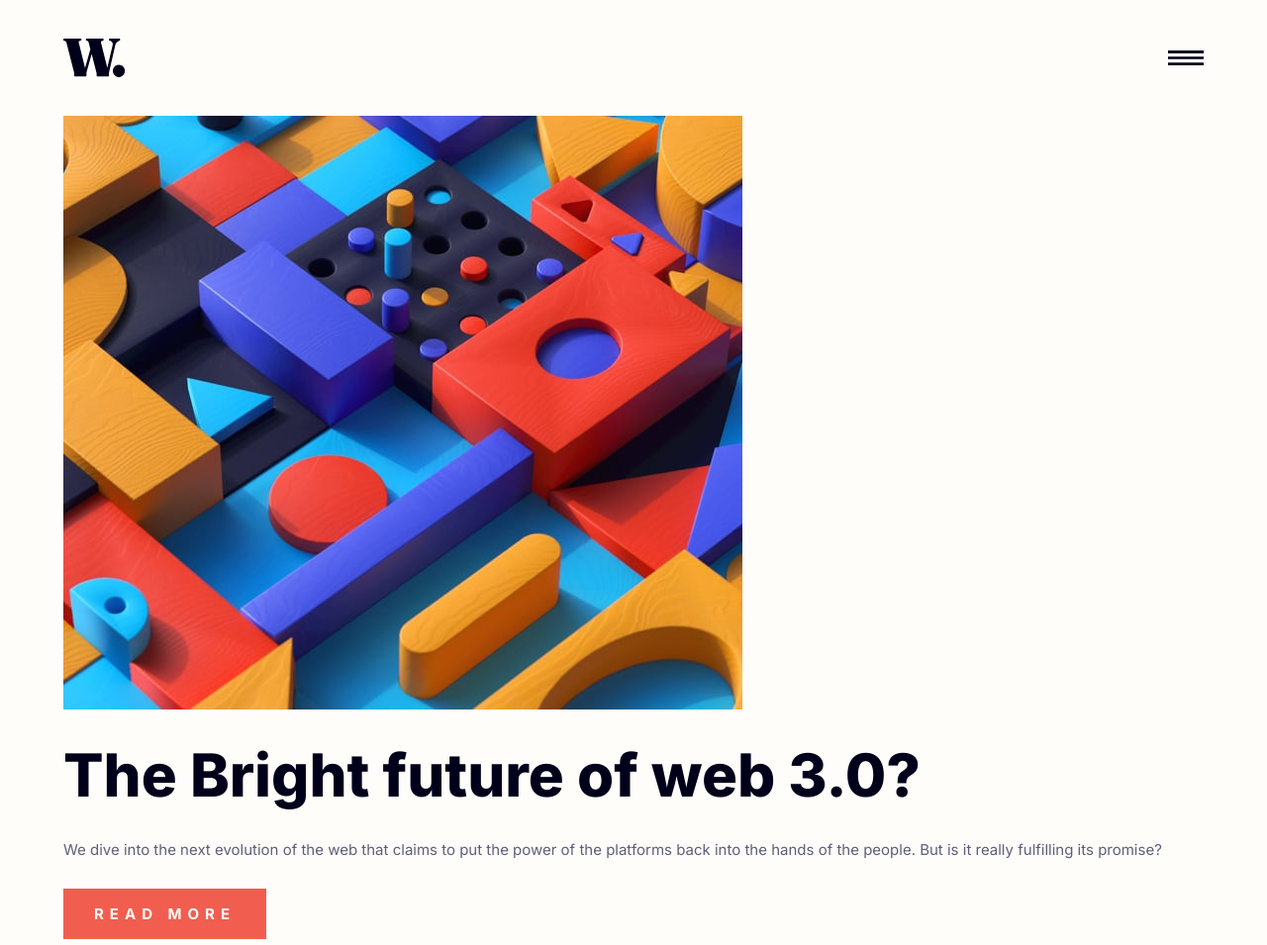
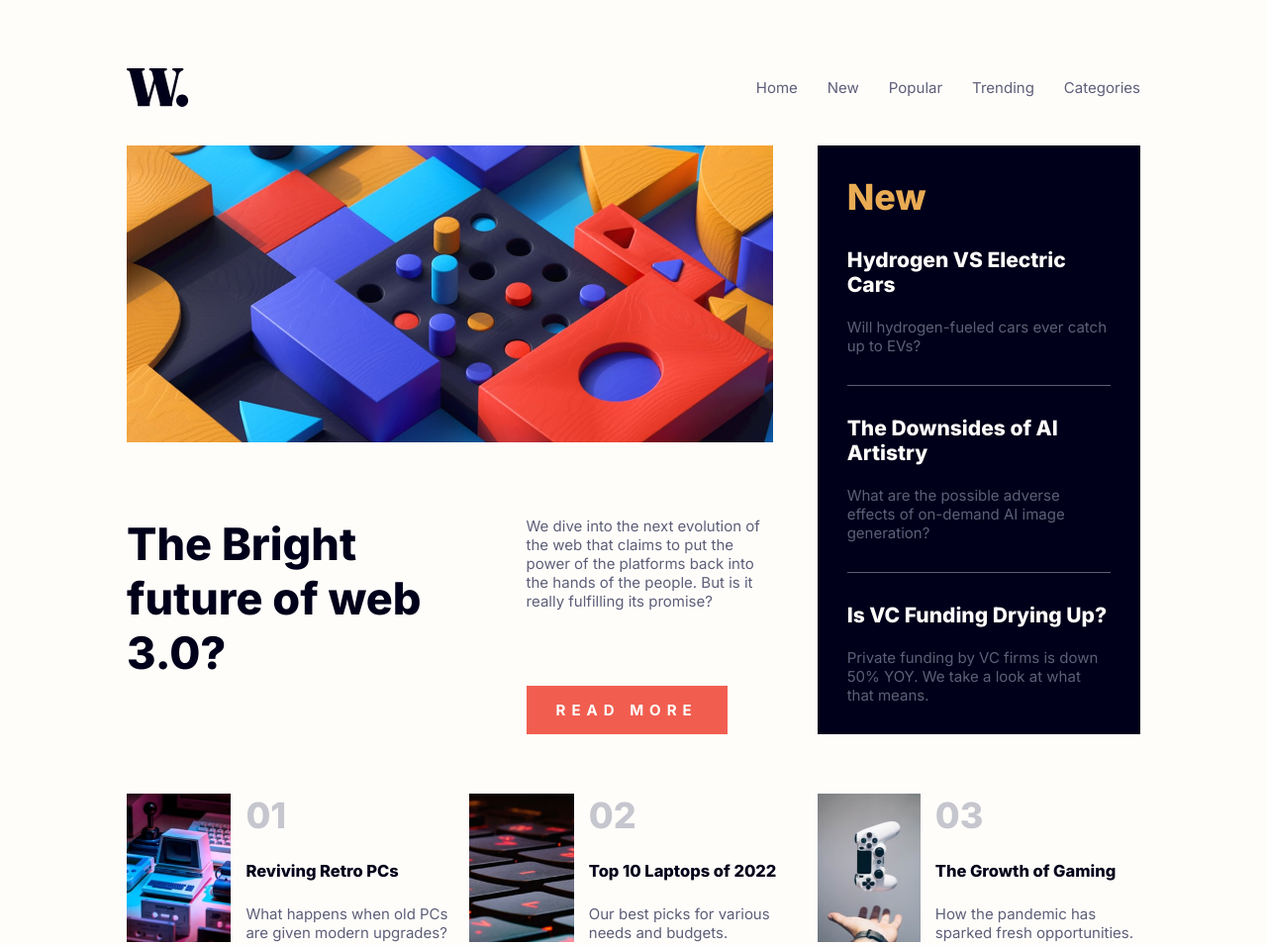
Before and after one commit to WORTH65/front-end-mentor-challenge-5, a plain HTML site: page index.html in a window 1280 px wide. Shown: the top 955 px of the page at 99% size. Drawn offline with Linux system fonts and the light colour scheme.

Commit message:
Desktop Layout

```diff
--- a/index.html
+++ b/index.html
@@ -80,8 +80,10 @@
                     </article>
                 </section>
 
+            </section>
+
             <!-- More Articles Section -->
-                <section class="moreArticlesGrid">
+            <section class="moreArticlesGrid container">
                 <article class="moreArticlesChild">
                     <div class="moreArticlesImg">
                         <img src="assets/images/image-retro-pcs.jpg" alt="Reviving Retro PCs" />
@@ -116,8 +118,6 @@
                 </article>
             </section>
             <!-- /More Articles Section -->
-
-            </section>
         </main>
         <!-- /Main customer -->
 
--- a/scss/style.scss
+++ b/scss/style.scss
@@ -46,6 +46,22 @@ body {
     background-color: $offWhite;
     color: $darkGrayBlue;
     font-family: 'Inter', sans-serif;
+    scrollbar-width: thin;
+    scrollbar-color: $red;
+    &::-webkit-scrollbar {
+        width: .6em;
+    }
+    &::-webkit-scrollbar-track {
+        border: 2px solid $offWhite;
+    }
+    &::-webkit-scrollbar-thumb {
+        background-color: $red;
+        border: 2px solid $offWhite;
+        border-radius: 100vw;
+        &:hover {
+            background-color: $orange;
+        }
+    }
 }
 html, body {
     width: 100vw;
@@ -76,20 +92,19 @@ h2 {
 }
 .btn {
     display: inline-block;
+    width: max-content;
     cursor: pointer;
     &.btnPrimary {
         color: $offWhite;
         background-color: $red;
-        border: 1px solid transparent;
         text-transform: uppercase;
         letter-spacing: .4em;
         font-weight: 700;
         padding: 1em 2em;
         transition: .3s;
         &:hover {
-            background-color: transparent;
-            color: $red;
-            border: 1px solid $red;
+            background-color: $darkBlue;
+            color: $offWhite;
         }
     }
 }
@@ -164,6 +179,12 @@ h2 {
         align-items: flex-start;
         justify-content: space-between;
         list-style: none;
+        a {
+            transition: .3s;
+            &:hover {
+                color: $red;
+            }
+        }
         & > *:not(:last-child) {
             margin-bottom: 1.4em;
         }
@@ -212,6 +233,11 @@ h2 {
         .newPost h3 {
             margin-bottom: 1em;
             font-size: 1.4rem;
+            cursor: pointer;
+            transition: .3s;
+            &:hover {
+                color: $orange;
+            }
         }
         .newPostBorder {
             border-top: 1px solid $darkGrayBlue;
@@ -226,6 +252,7 @@ h2 {
 .moreArticlesGrid {
     display: grid;
     grid-template-columns: 1fr;
+    margin-top: 2em;
     gap: 2em;
     .moreArticlesChild {
         display: grid;
@@ -241,7 +268,120 @@ h2 {
         }
         h3 {
             font-size: 1.1rem;
+            cursor: pointer;
+            transition: .3s;
+            &:hover {
+                color: $red;
+            }
         }
     }
 }
 // /More Articles Section
+
+// Media Queries
+@media only screen and (min-width: 576px) {
+    .heroGrid {
+        .gridItemLeft {
+            grid-template-columns: 3fr 2fr;
+        }
+        .heroImgContainer {
+            grid-column: span 5;
+            img {
+                width: 100%;
+            }
+        }
+        .heroText {
+            display: flex;
+            flex-direction: column;
+            justify-content: space-between;
+        }
+    }
+    .moreArticlesGrid {
+        grid-template-columns: repeat(2, 2fr);
+    }
+    .moreArticlesImg {
+        img {
+            height: 8em;
+        }
+    }
+}
+@media only screen and (min-width: 768px) {
+    .siteHeader {
+        .hamburgerIcon {
+            display: none;
+        }
+        .headerMenu {
+            position: static;
+            min-height: auto;
+            padding: 0;
+        }
+        .headerLinks {
+            flex-direction: row;
+            justify-content: flex-end;
+            gap: 2em;
+            .headerLink {
+                color: $darkGrayBlue;
+            }
+            & > *:not(:last-child) {
+                margin: 0;
+            }
+        }
+    }
+}
+@media only screen and (min-width: 992px) {
+    body {
+        padding: 2em 0;
+    }
+    h2 {
+        font-size: 2.4rem;
+    }
+    .container {
+        max-width: 80%;
+    }
+    .heroGrid {
+        grid-template-columns: 2fr 1fr;
+        h1 {
+            font-size: 3em;
+        }
+        .heroImgSm {
+            display: none;
+        }
+        .heroImgLg {
+            display: block;
+            height: 20em;
+        }
+        .heroImgContainer {
+            grid-column: span 2;
+        }
+        .gridItemRight {
+            h2 {
+                margin-bottom: .8em!important;
+            }
+        }
+    }
+    .moreArticlesGrid {
+        grid-template-columns: repeat(3, 1fr);
+        grid-column: span 3;
+        gap: 1em;
+        margin-top: 4em;
+        .moreArticlesChild {
+            gap: 1em;
+        }
+        .moreArticlesChild:nth-child(3n) {
+            margin-left: .365em;
+        }
+        .moreArticlesImg img {
+            height: 10em;
+            width: 100%;
+            object-fit: cover;
+        }
+    }
+}
+@media only screen and (max-width: 350px) {
+    html {
+        font-size: 13px;
+    }
+    .heroGrid h1 {
+        font-size: 3.6rem;
+    }
+}
```
Also changed, not shown: static/css/style.min.css, 1 other file. Lines whose indentation alone changed are shown as unchanged.
